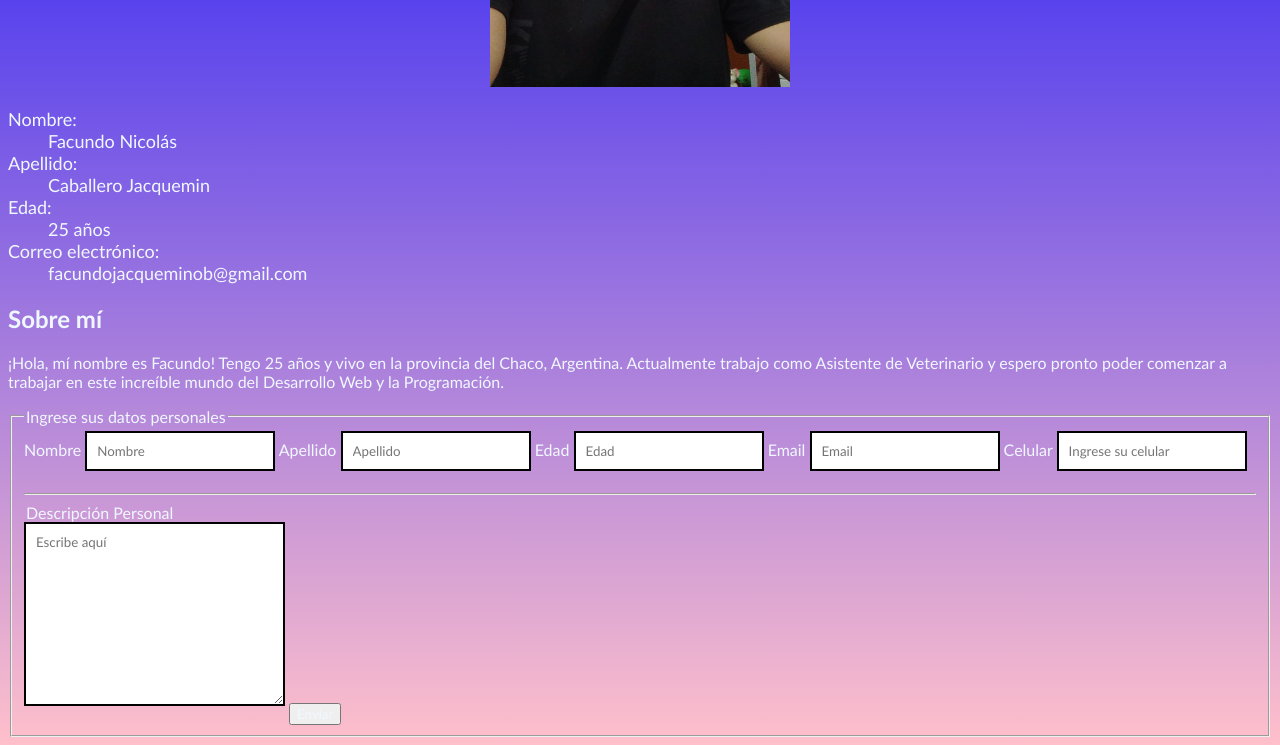
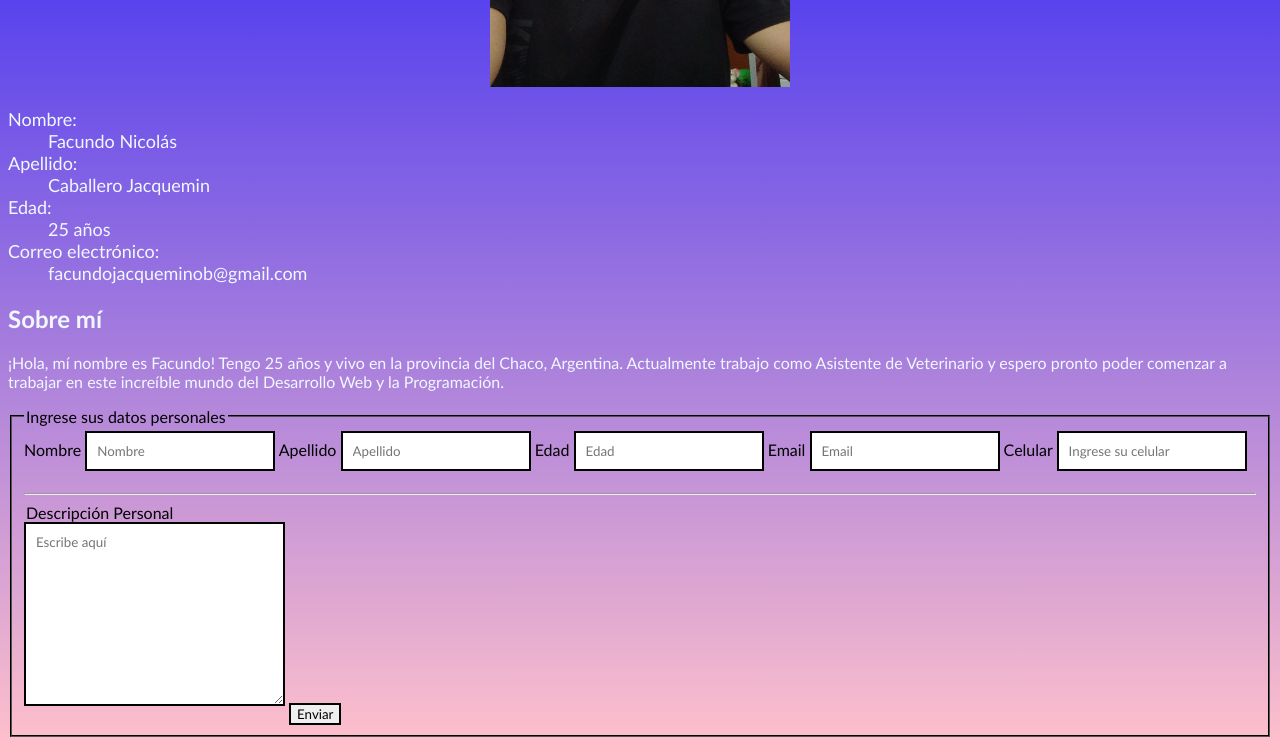
Before and after one commit to DhammoProgrammer/NUCBA_C03, a plain HTML site: page index.html in a window 1280 px wide. Shown: the part 395-1140 px from the top of the page. Drawn offline with Linux system fonts and the light colour scheme.

Commit message:
Agregué cambios en el formulario (bordes) y colores

```diff
--- a/styles.css
+++ b/styles.css
@@ -16,7 +16,6 @@ body{
 
     height: 400px;
     width: 300px;
-    margin: auto;
 
 }
 
@@ -38,5 +37,26 @@ textarea{
   margin: 0 0 1em 0;
   padding: 10px;
   width: auto;
+  color:#000;
 
 }
+
+button{
+    border: 2px solid #000;
+    color:#000;
+}
+
+.datospersonales{
+    color: #000;
+}
+.descripcionpersonal{
+    color: #000;
+}
+label{
+    color: #000;
+}
+
+fieldset{
+    border-color: #000;
+
+}
```
